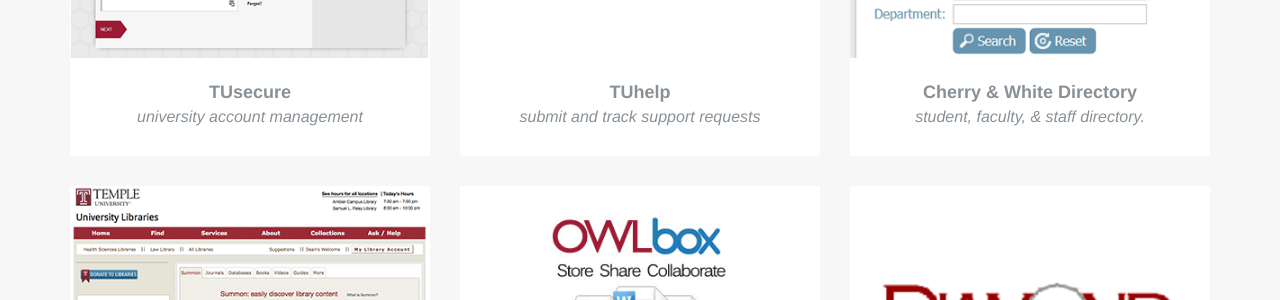
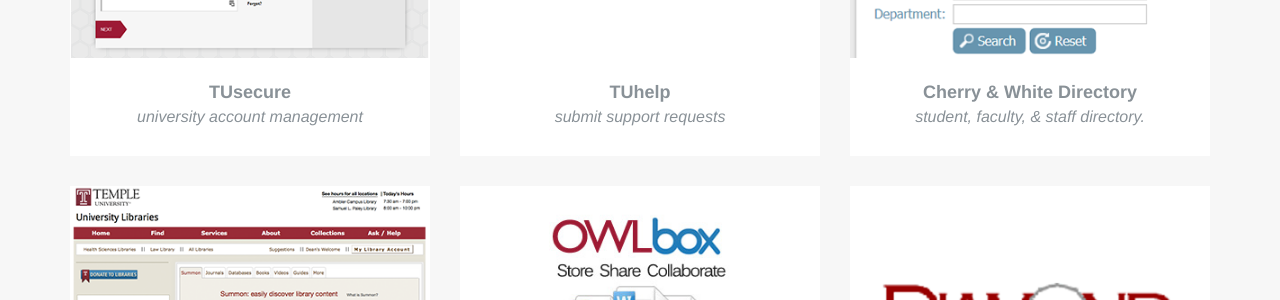
Before and after one commit to TULiberalArts/Start, a Jekyll site: the page built from index.html, in a window 1280 px wide and 900 px high, scrolled down 588 px. Shown: the part 152-452 px from the top of the window. Built offline with Jekyll 4.4.1, drawn with Linux system fonts in a browser that asks for light colours.

Commit message:
reducing chars to prevent wrapping

```diff
--- a/_data/links.yml
+++ b/_data/links.yml
@@ -19,7 +19,7 @@
   uri: "https://accounts.temple.edu"
 
 - name: TUhelp
-  description: 'submit and track support requests'
+  description: 'submit support requests'
   image_path: img/tuhelp.png
   uri: "https://tuhelp.temple.edu"
 
```
